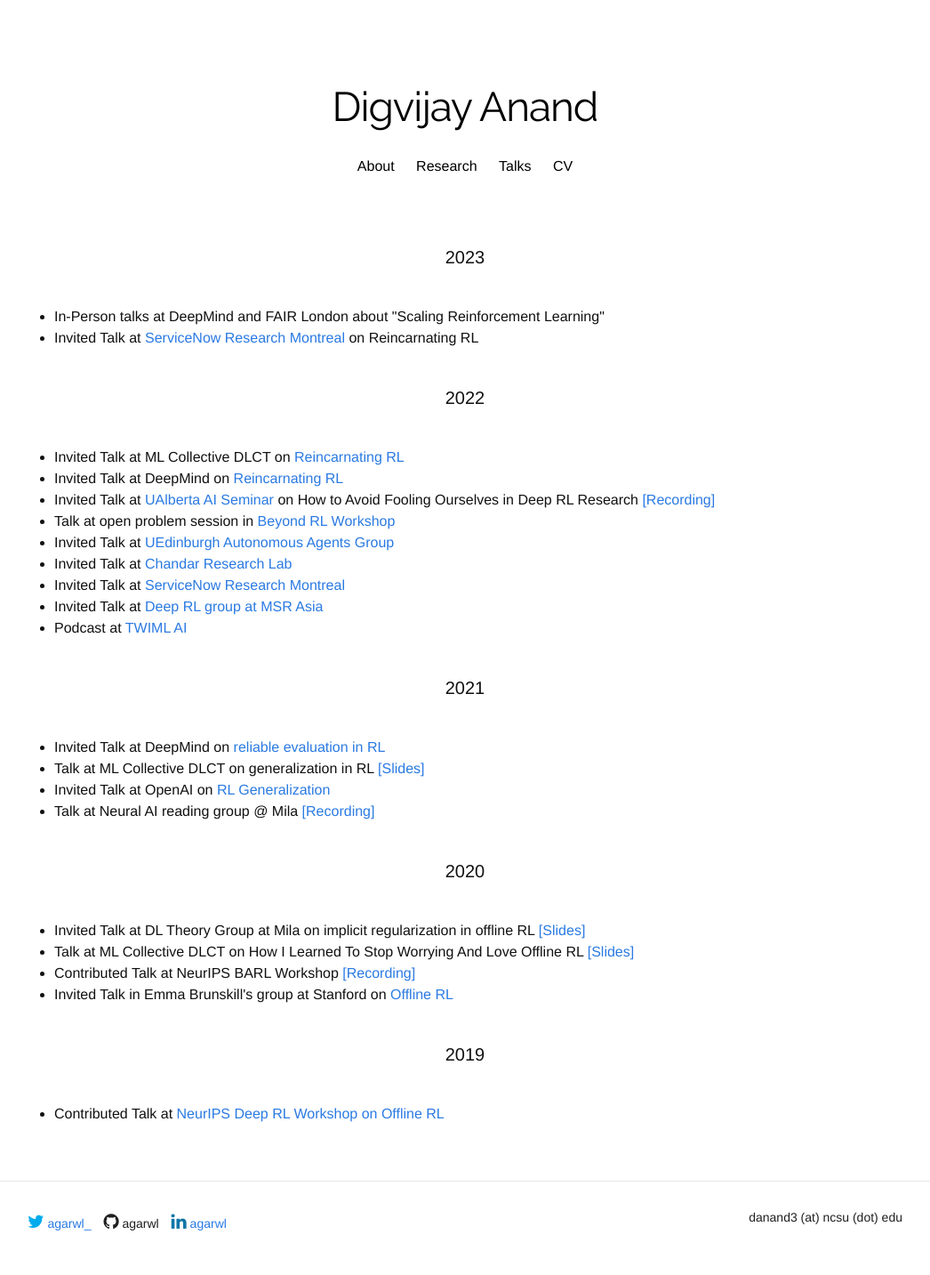
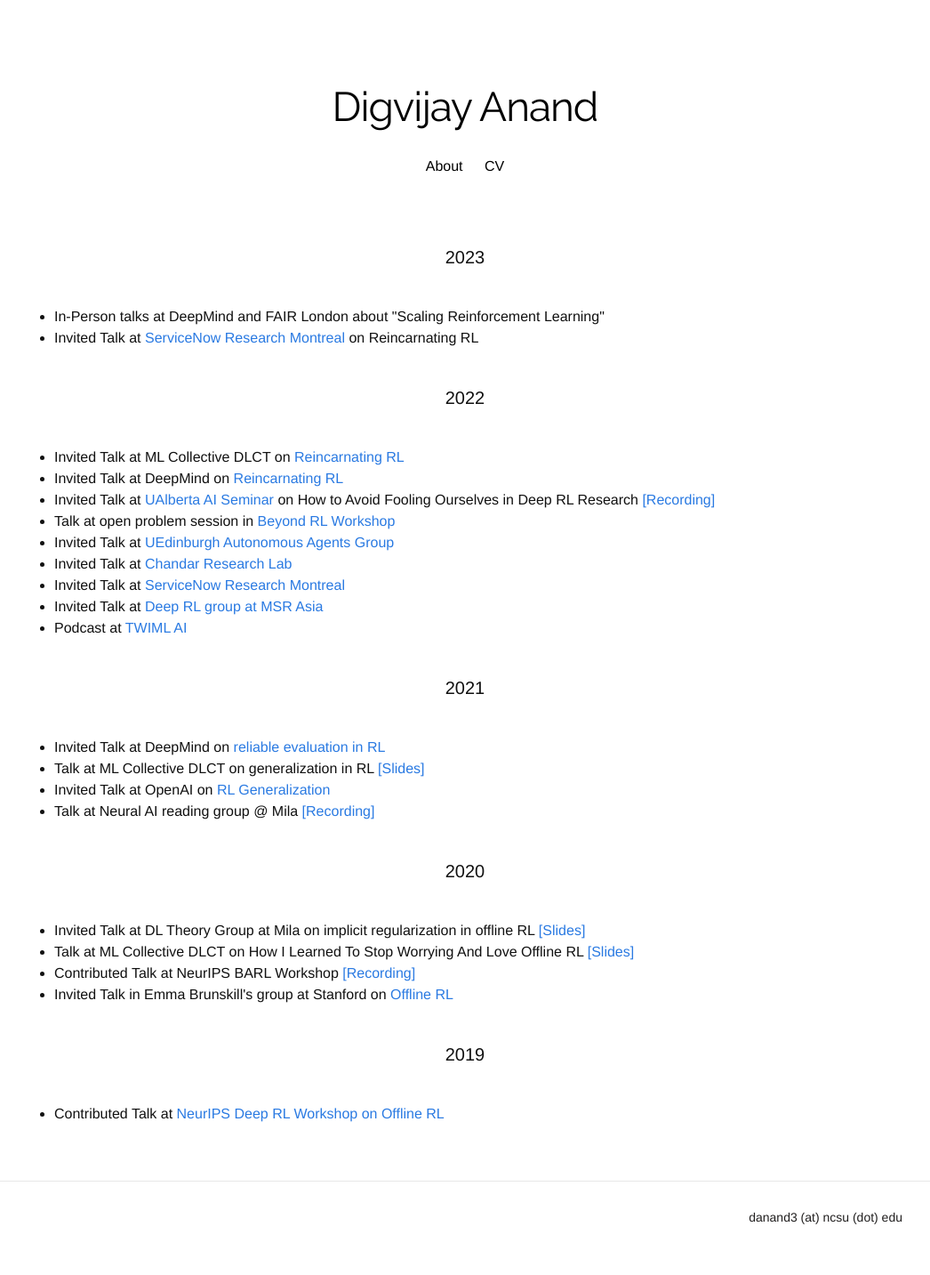
Before and after one commit to diggi0330/diggi.github.io, a Jekyll site: the page built from talks.html, in a window 1280 px wide. Shown: the whole page at 89% size, without its empty margins (117-1163 px from the left). Built offline with Jekyll 4.4.1, drawn with Linux system fonts in a browser that asks for light colours; nearby versions of some CDN libraries; some web fonts are replaced; a style sheet for code colours, icons or effects is not loaded; after the commit the page ends 1409 px from its top, so only the background shows below that.

Commit message:
Update layout.html

```diff
--- a/_layouts/layout.html
+++ b/_layouts/layout.html
@@ -33,8 +33,8 @@
               <div class="desktop-menu">
                 <ul>
                     <li><a href="{{site.github.url}}/"> About </a></li>
-                    <li><a href="{{site.github.url}}/research"> Research</a></li>
-                    <li><a href="{{site.github.url}}/talks"> Talks </a></li>
+<!--                     <li><a href="{{site.github.url}}/research"> Research</a></li>
+                    <li><a href="{{site.github.url}}/talks"> Talks </a></li> -->
                     <li><a href="https://drive.google.com/file/d/1sPbnBAb-kshq-c7TpQ48qYwgMRq6hlQA/view?usp=sharing"> CV </a></li>
                 </ul>
               </div>
@@ -55,7 +55,7 @@
       <div class="force seven columns">
         <ul class="contact-list">
           <li class="social-links">
-            <a href="https://twitter.com/agarwl_" target="_blank">
+<!--             <a href="https://twitter.com/agarwl_" target="_blank">
               <i class="fa fa-twitter fa-10x" style="color:#00ACEE"></i> agarwl_
             </a>
             <a href="https://github.com/agarwl/" style="color:#211F1F" target="_blank">
@@ -63,8 +63,8 @@
             </a>
             <a href="https://www.linkedin.com/in/agarwl" target="_blank">
               <i class="fa fa-linkedin fa-10x" style="color:#0e76a8"> </i> agarwl
-            </a>
-            <a href="https://scholar.google.ca/citations?user=aH8AJu4AAAAJ&hl=en" target="_blank">
+            </a> -->
+            <a href="https://scholar.google.com/citations?hl=en&authuser=1&user=qZbgSocAAAAJ" target="_blank">
               <i class="ai ai-google-scholar ai-10x" style="color:#0e76a8"> </i>
             </a>
           </li>
```
